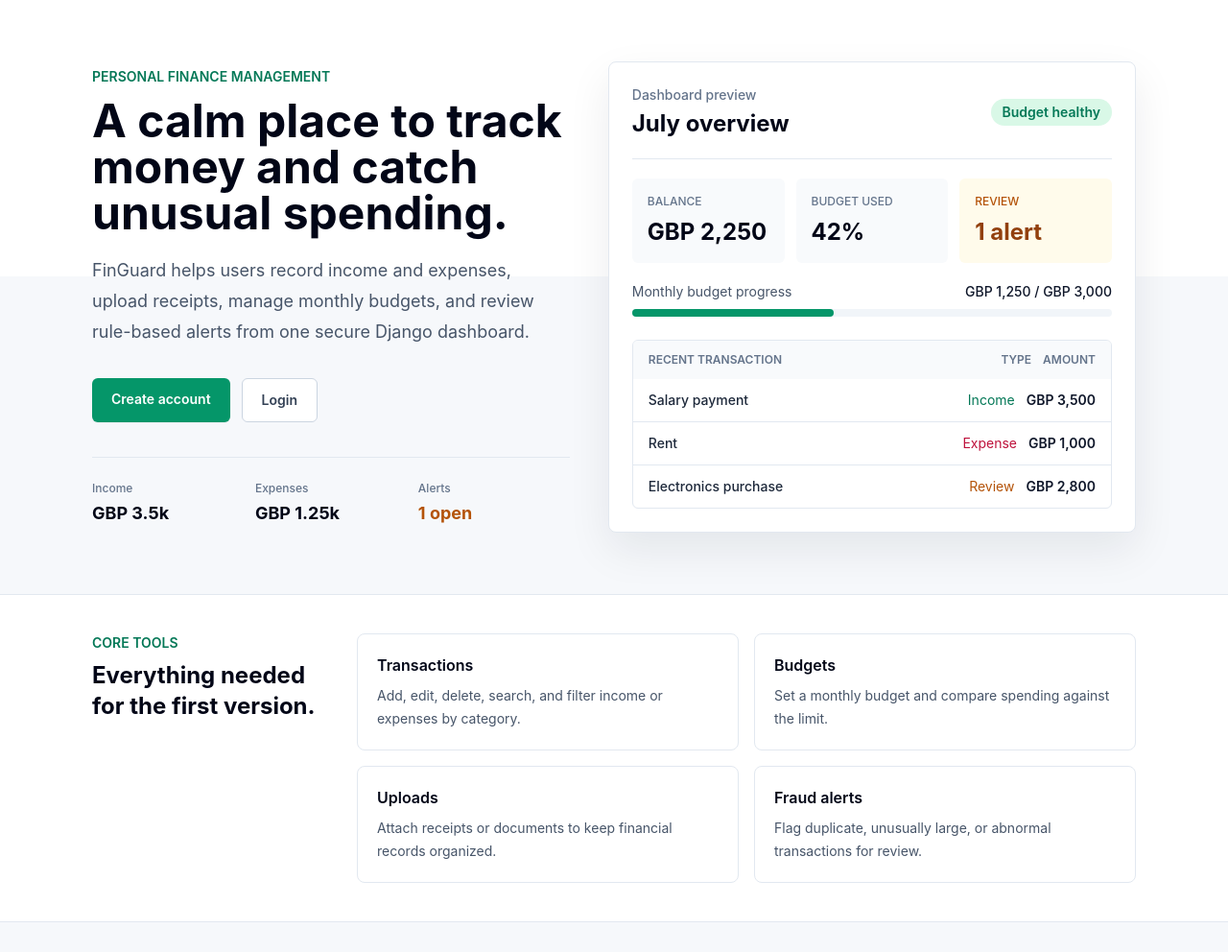
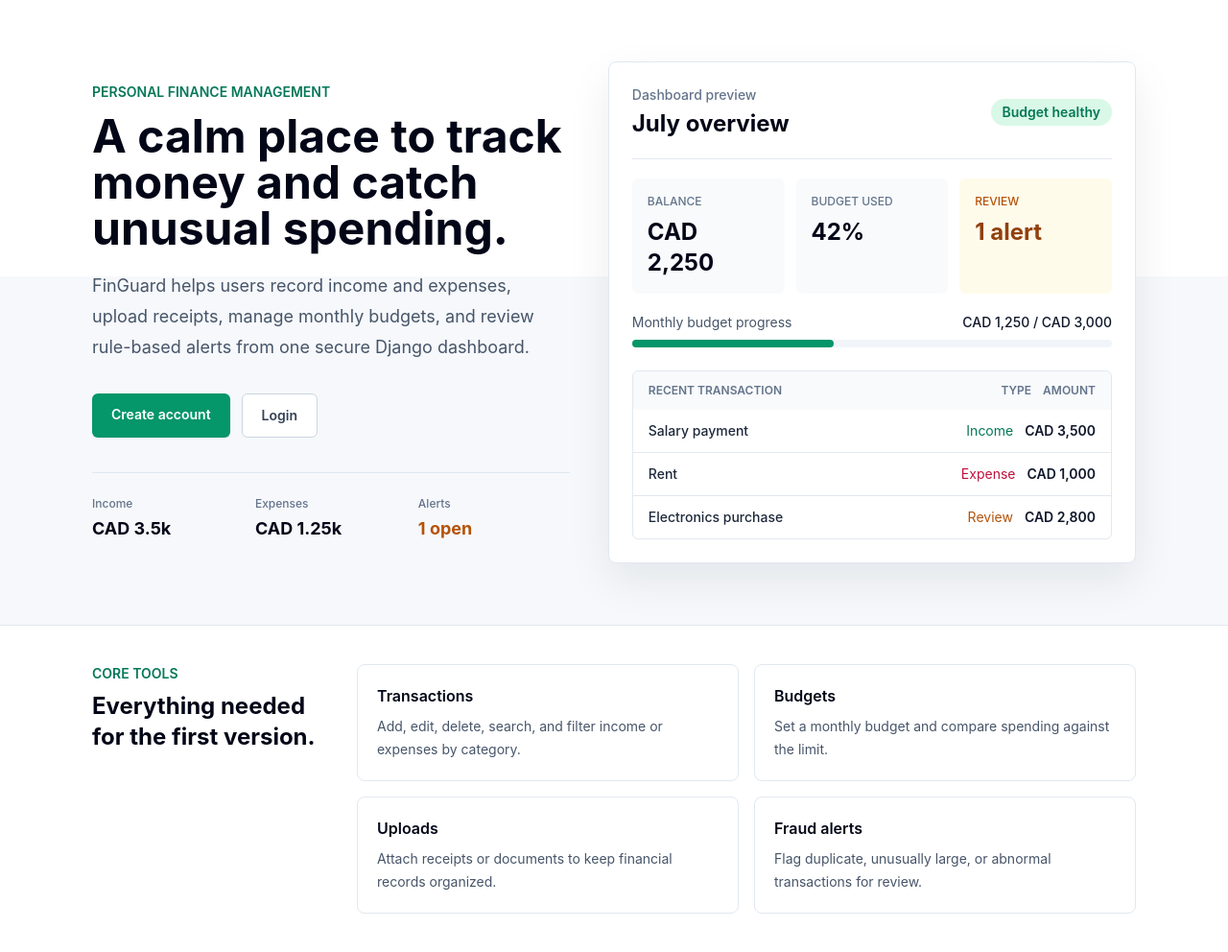
Before and after one commit to Rinil-Parmar/finguard, a Django app: page / in a window 1280 px wide. Shown: the part 69-1061 px from the top of the page at 96% size. Run offline with Django 5.2, Linux system fonts and the light colour scheme.

Commit message:
Use Canadian dollars in home page examples

```diff
--- a/templates/core/home.html
+++ b/templates/core/home.html
@@ -22,11 +22,11 @@
             <dl class="mt-9 grid grid-cols-3 gap-3 border-t border-slate-200 pt-6">
                 <div>
                     <dt class="text-xs font-medium text-slate-500">Income</dt>
-                    <dd class="mt-1 text-lg font-bold text-slate-950">GBP 3.5k</dd>
+                    <dd class="mt-1 text-lg font-bold text-slate-950">CAD 3.5k</dd>
                 </div>
                 <div>
                     <dt class="text-xs font-medium text-slate-500">Expenses</dt>
-                    <dd class="mt-1 text-lg font-bold text-slate-950">GBP 1.25k</dd>
+                    <dd class="mt-1 text-lg font-bold text-slate-950">CAD 1.25k</dd>
                 </div>
                 <div>
                     <dt class="text-xs font-medium text-slate-500">Alerts</dt>
@@ -47,7 +47,7 @@
             <div class="grid gap-3 py-5 sm:grid-cols-3">
                 <div class="rounded-md bg-slate-50 p-4">
                     <p class="text-xs font-medium uppercase text-slate-500">Balance</p>
-                    <p class="mt-2 text-2xl font-bold text-slate-950">GBP 2,250</p>
+                    <p class="mt-2 text-2xl font-bold text-slate-950">CAD 2,250</p>
                 </div>
                 <div class="rounded-md bg-slate-50 p-4">
                     <p class="text-xs font-medium uppercase text-slate-500">Budget used</p>
@@ -62,7 +62,7 @@
             <div>
                 <div class="mb-2 flex flex-col gap-1 text-sm sm:flex-row sm:justify-between">
                     <span class="text-slate-600">Monthly budget progress</span>
-                    <span class="font-medium text-slate-900">GBP 1,250 / GBP 3,000</span>
+                    <span class="font-medium text-slate-900">CAD 1,250 / CAD 3,000</span>
                 </div>
                 <div class="h-2 rounded-full bg-slate-100">
                     <div class="h-2 w-[42%] rounded-full bg-finance-600"></div>
@@ -79,17 +79,17 @@
                     <div class="grid grid-cols-[1fr_auto_auto] gap-3 px-4 py-3">
                         <span class="font-medium text-slate-800">Salary payment</span>
                         <span class="text-finance-700">Income</span>
-                        <span class="font-semibold">GBP 3,500</span>
+                        <span class="font-semibold">CAD 3,500</span>
                     </div>
                     <div class="grid grid-cols-[1fr_auto_auto] gap-3 px-4 py-3">
                         <span class="font-medium text-slate-800">Rent</span>
                         <span class="text-rose-700">Expense</span>
-                        <span class="font-semibold">GBP 1,000</span>
+                        <span class="font-semibold">CAD 1,000</span>
                     </div>
                     <div class="grid grid-cols-[1fr_auto_auto] gap-3 px-4 py-3">
                         <span class="font-medium text-slate-800">Electronics purchase</span>
                         <span class="text-amber-700">Review</span>
-                        <span class="font-semibold">GBP 2,800</span>
+                        <span class="font-semibold">CAD 2,800</span>
                     </div>
                 </div>
             </div>
```
